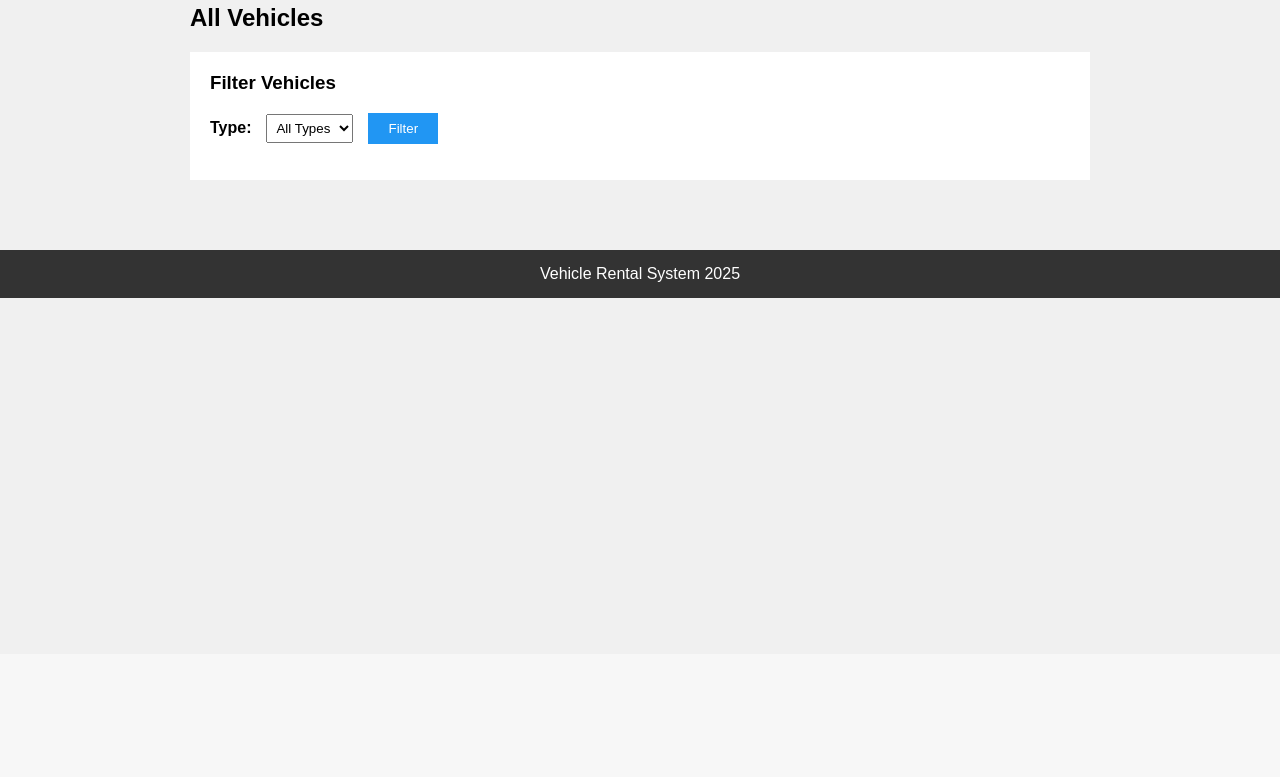
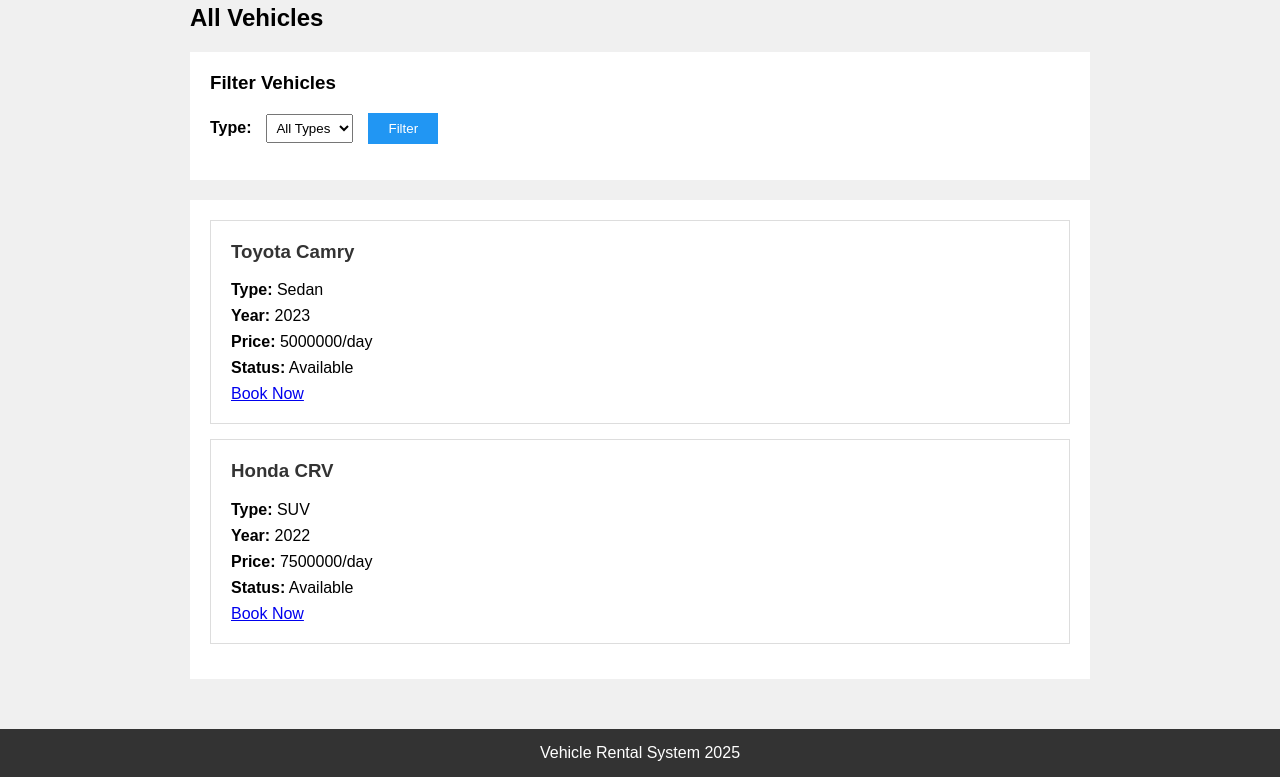
Before and after one commit to sravanireddy2000/VehicleRentalSytem, a Flask app: page /vehicles in a window 1280 px wide. Shown: the part 146-923 px from the top of the page. Before the commit the page ends 444 px from the top, so only its background shows below. Run offline with Flask 3, Linux system fonts and the light colour scheme.

Commit message:
static_vehicle_list_added

```diff
--- a/templates/vehicles.html
+++ b/templates/vehicles.html
@@ -23,6 +23,27 @@
                 <button type="submit">Filter</button>
             </form>
         </div>
+        <div class="vehicleList">
+
+            <div class="vehicleCard">
+                <h3>Toyota Camry</h3>
+                <p><strong>Type:</strong> Sedan</p>
+                <p><strong>Year:</strong> 2023</p>
+                <p><strong>Price:</strong> 5000000/day</p>
+                <p><strong>Status:</strong> Available</p>
+                <a href="/booking" class="bookButton">Book Now</a>
+            </div>
+
+            <div class="vehicleCard">
+                <h3>Honda CRV</h3>
+                <p><strong>Type:</strong> SUV</p>
+                <p><strong>Year:</strong> 2022</p>
+                <p><strong>Price:</strong> 7500000/day</p>
+                <p><strong>Status:</strong> Available</p>
+                <a href="/booking" class="bookButton">Book Now</a>
+            </div>
+
+        </div>
      </div>
     {% include('./components/footer.html') %}
 </body>
```
